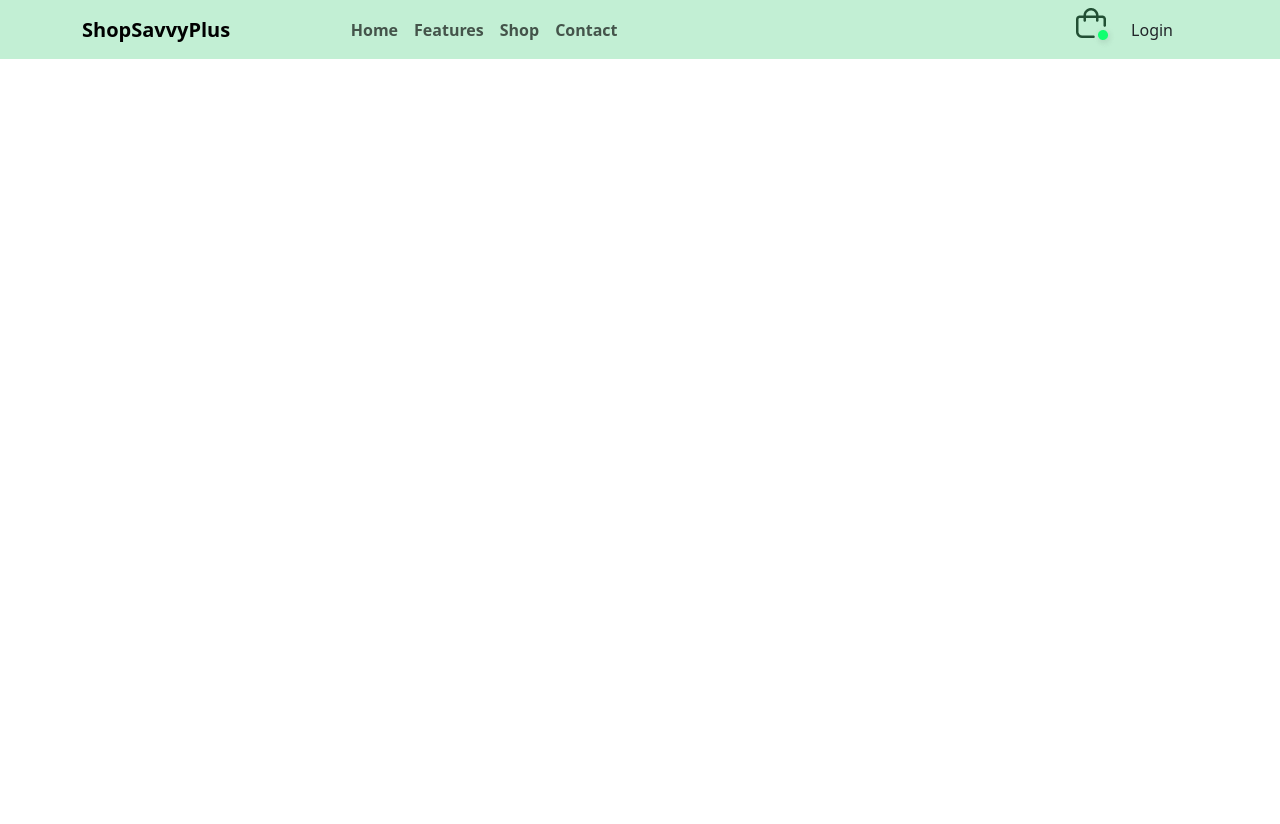
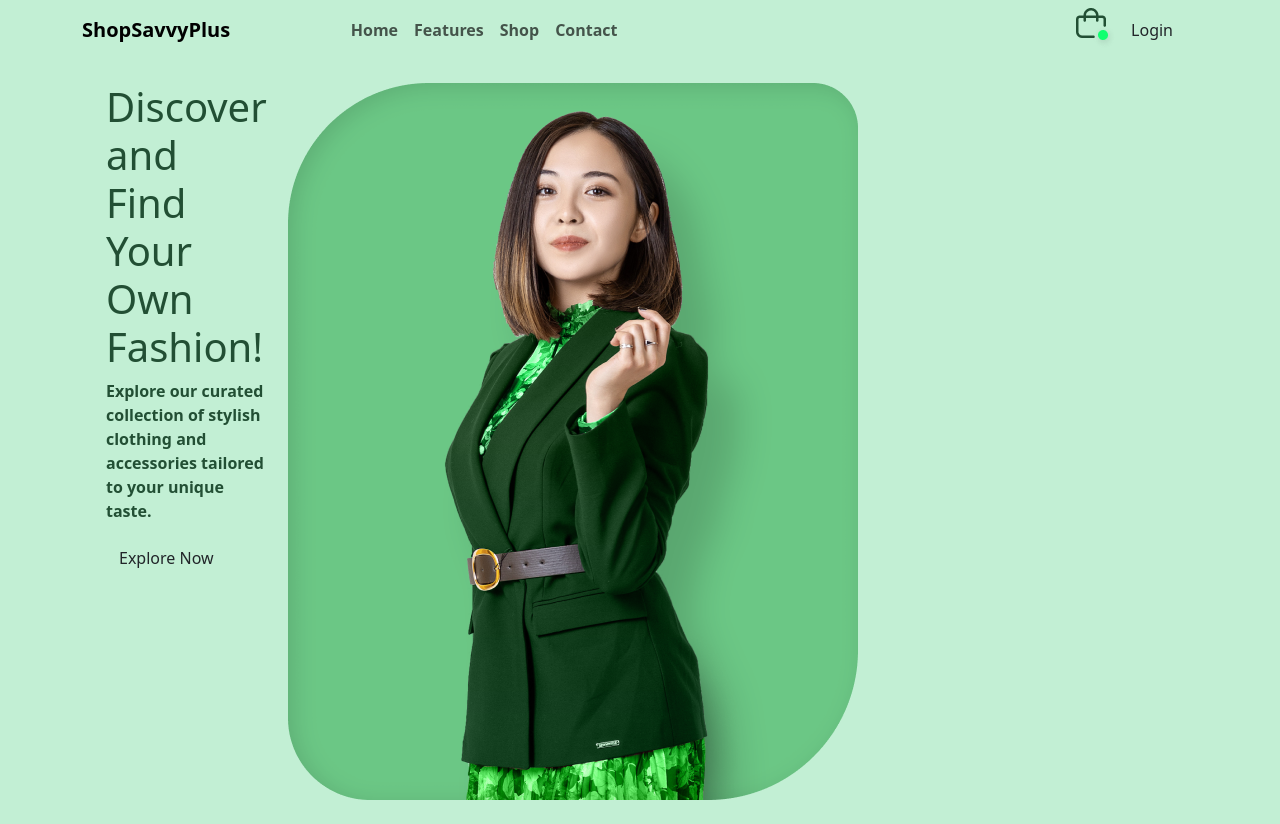
Before and after one commit to ShopSavvyPlus/frontend, a plain HTML site: page index.html in a window 1280 px wide. Before the commit the page ends 800 px from the top, so only its background shows below. Drawn offline with nearby package versions, Linux system fonts and the light colour scheme.

Commit message:
"#2 hero added a little"

```diff
--- a/index.html
+++ b/index.html
@@ -48,5 +48,25 @@
         </div>
       </nav>
     </div>
+
+    <!-- hero -->
+    <div class="hero">
+      <div class="container">
+        <div class="row p-4">
+          <div class="col-md-2 col-sm-1 col-lg-2">
+            <h1>Discover and Find Your Own Fashion!</h1>
+
+            <p>
+              Explore our curated collection of stylish clothing and accessories
+              tailored to your unique taste.
+            </p>
+            <button class="btn mycolor">Explore Now</button>
+          </div>
+          <div class="col-md-2 col-sm-1 col-lg-2">
+            <img src="images/Mask group.png" alt="" />
+          </div>
+        </div>
+      </div>
+    </div>
   </body>
 </html>
--- a/styles.css
+++ b/styles.css
@@ -3,3 +3,9 @@
   background-color: #c2efd4;
   font-weight: bold;
 }
+
+.hero {
+  color: #224f34;
+  background-color: #c2efd4;
+  font-weight: bold;
+}
```
Also changed, not shown: images/Mask group.png (added).
